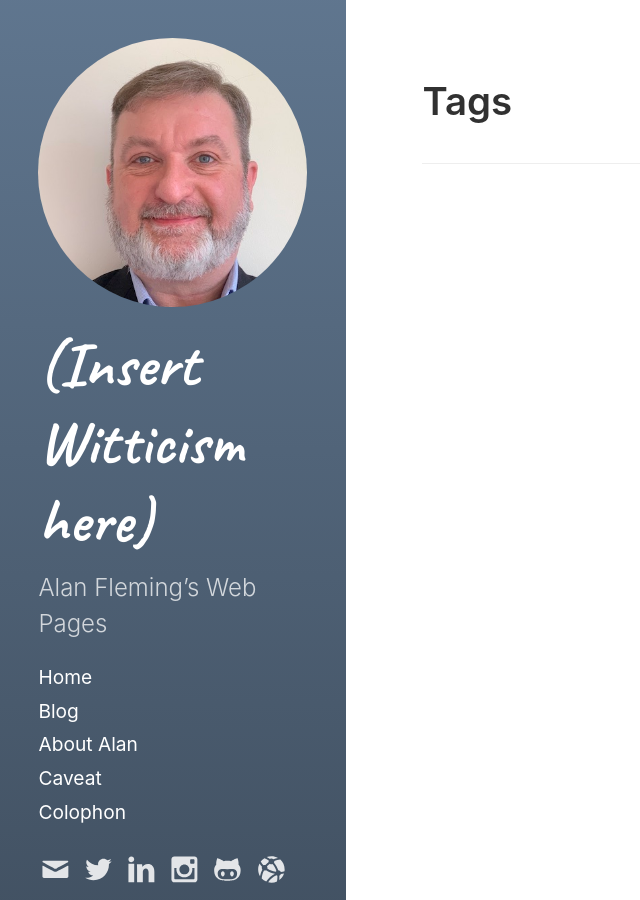
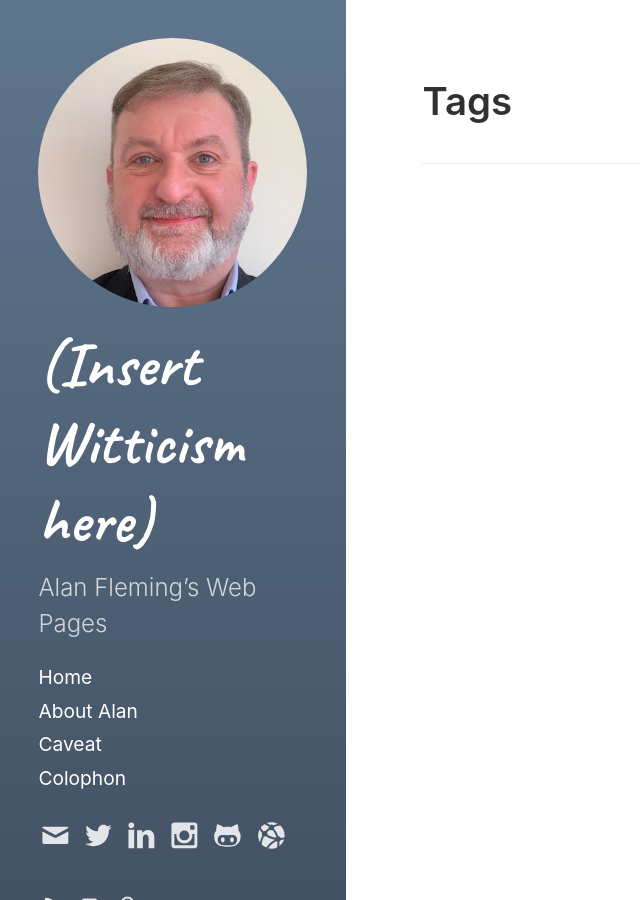
Before and after one commit to alan-fleming/alanfleming.org, a Jekyll site: the page built from tags.html, in a window 1280 px wide. Shown: the whole page, without its empty margins (0-640 px from the left). Built offline with Jekyll 4.4.1, drawn with Linux system fonts in a browser that asks for light colours.

Commit message:
Moving blog, correcting permalinks

```diff
--- a/_config.yml
+++ b/_config.yml
@@ -23,6 +23,8 @@
 paginate_path:    '/blog/page:num'
                     # Or '/blog/page:num' if you want to move your index pages
 
+permalink          : :year/:month/:day/:title/
+
 plugins:
   - jekyll-feed
   - jekyll-gist
@@ -30,7 +32,7 @@
 
 # Sidebar link settings
 sidebar_home_link:  true
-sidebar_blog_link:  '/blog'   # By default, your home page is your blog
+sidebar_blog_link:  false   # By default, your home page is your blog
                                 # page. If you change your paginate_path,
                                 # set this to the root of the paginate_path
                                 # to enable a separate blog link.
--- a/index.html
+++ b/blog/index.html
@@ -1,4 +1,4 @@
 ---
 layout: index
-title: Home
+title: Blog
 ---
```
